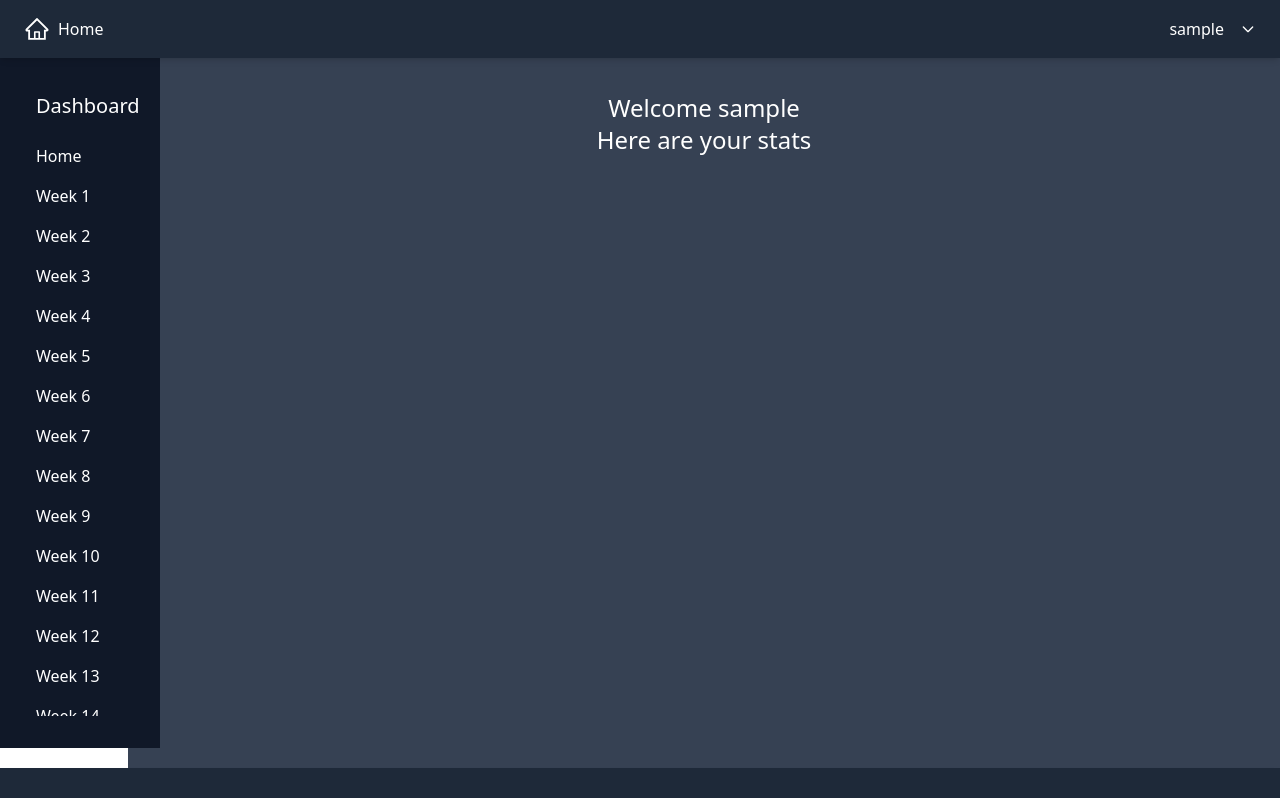
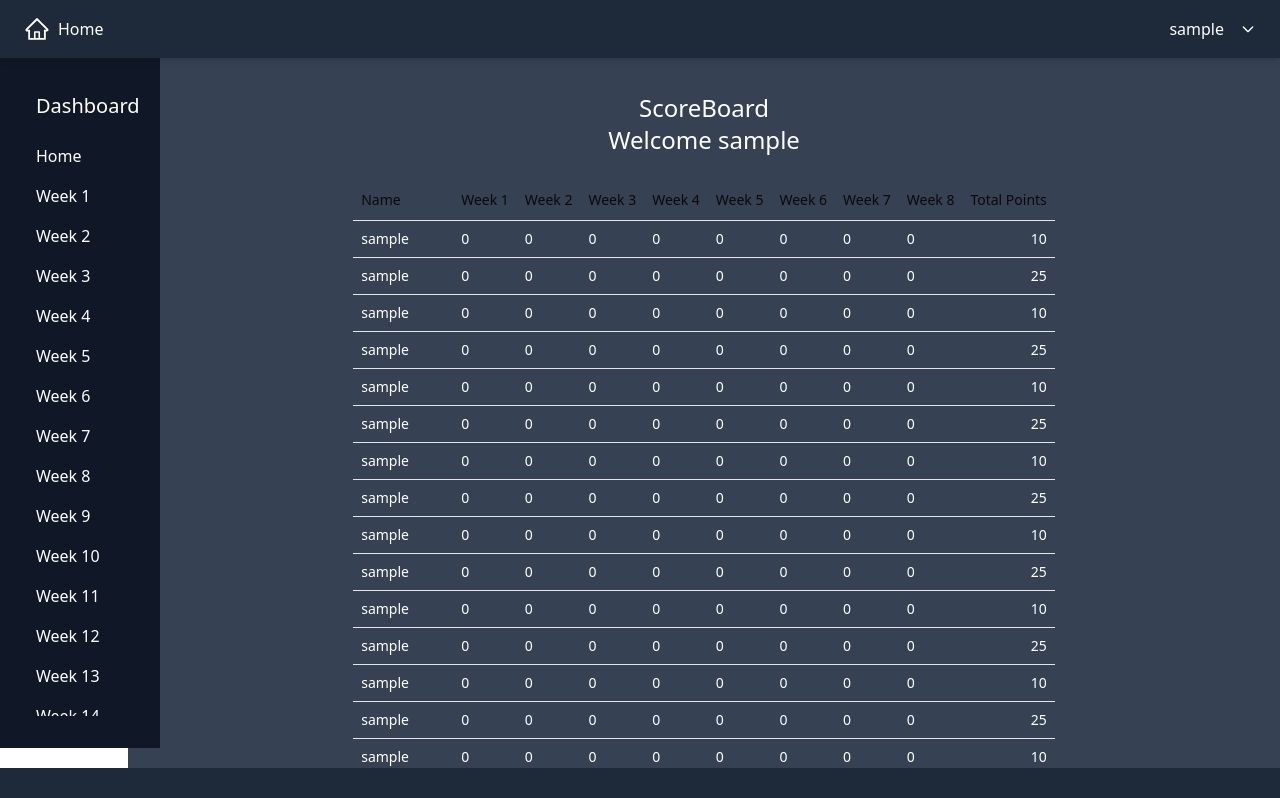
Before and after one commit to williamscodebox/ffApp, a React (Vite) app in the folder frontend/: page /menu in a window 1280 px wide. Shown: the top 798 px of the page. Built offline with nearby package versions, Linux system fonts and the light colour scheme; sample sign-in values are in the browser's storage.

Commit message:
updated Menu

```diff
--- a/frontend/src/components/ScoreBoard.jsx
+++ b/frontend/src/components/ScoreBoard.jsx
@@ -1,4 +1,5 @@
 import React from "react";
+import { useSelector } from "react-redux";
 import {
   Table,
   TableBody,
@@ -10,25 +11,220 @@ import {
 } from "@/components/ui/table";
 
 const ScoreBoard = () => {
+  const { userInfo } = useSelector((state) => state.auth);
   return (
     <div>
-      <div>ScoreBoard</div>
+      <div className="flex justify-center p-3">
+        {/* Here you will find your points totals */}
+      </div>
       <Table>
-        <TableCaption>A list of your recent invoices.</TableCaption>
+        <TableCaption>Current player standings.</TableCaption>
         <TableHeader>
           <TableRow>
-            <TableHead className="w-[100px]">Invoice</TableHead>
-            <TableHead>Status</TableHead>
-            <TableHead>Method</TableHead>
-            <TableHead className="text-right">Amount</TableHead>
+            <TableHead className="w-[100px]">Name</TableHead>
+            <TableHead>Week 1</TableHead>
+            <TableHead>Week 2</TableHead>
+            <TableHead>Week 3</TableHead>
+            <TableHead>Week 4</TableHead>
+            <TableHead>Week 5</TableHead>
+            <TableHead>Week 6</TableHead>
+            <TableHead>Week 7</TableHead>
+            <TableHead>Week 8</TableHead>
+            <TableHead className="text-right">Total Points</TableHead>
           </TableRow>
         </TableHeader>
         <TableBody>
           <TableRow>
-            <TableCell className="font-medium">INV001</TableCell>
-            <TableCell>Paid</TableCell>
-            <TableCell>Credit Card</TableCell>
-            <TableCell className="text-right">$250.00</TableCell>
+            <TableCell className="font-medium">{userInfo.username}</TableCell>
+            <TableCell>0</TableCell>
+            <TableCell>0</TableCell>
+            <TableCell>0</TableCell>
+            <TableCell>0</TableCell>
+            <TableCell>0</TableCell>
+            <TableCell>0</TableCell>
+            <TableCell>0</TableCell>
+            <TableCell>0</TableCell>
+            <TableCell className="text-right">10</TableCell>
+          </TableRow>
+          <TableRow>
+            <TableCell className="font-medium">{userInfo.username}</TableCell>
+            <TableCell>0</TableCell>
+            <TableCell>0</TableCell>
+            <TableCell>0</TableCell>
+            <TableCell>0</TableCell>
+            <TableCell>0</TableCell>
+            <TableCell>0</TableCell>
+            <TableCell>0</TableCell>
+            <TableCell>0</TableCell>
+            <TableCell className="text-right">25</TableCell>
+          </TableRow>
+          <TableRow>
+            <TableCell className="font-medium">{userInfo.username}</TableCell>
+            <TableCell>0</TableCell>
+            <TableCell>0</TableCell>
+            <TableCell>0</TableCell>
+            <TableCell>0</TableCell>
+            <TableCell>0</TableCell>
+            <TableCell>0</TableCell>
+            <TableCell>0</TableCell>
+            <TableCell>0</TableCell>
+            <TableCell className="text-right">10</TableCell>
+          </TableRow>
+          <TableRow>
+            <TableCell className="font-medium">{userInfo.username}</TableCell>
+            <TableCell>0</TableCell>
+            <TableCell>0</TableCell>
+            <TableCell>0</TableCell>
+            <TableCell>0</TableCell>
+            <TableCell>0</TableCell>
+            <TableCell>0</TableCell>
+            <TableCell>0</TableCell>
+            <TableCell>0</TableCell>
+            <TableCell className="text-right">25</TableCell>
+          </TableRow>
+          <TableRow>
+            <TableCell className="font-medium">{userInfo.username}</TableCell>
+            <TableCell>0</TableCell>
+            <TableCell>0</TableCell>
+            <TableCell>0</TableCell>
+            <TableCell>0</TableCell>
+            <TableCell>0</TableCell>
+            <TableCell>0</TableCell>
+            <TableCell>0</TableCell>
+            <TableCell>0</TableCell>
+            <TableCell className="text-right">10</TableCell>
+          </TableRow>
+          <TableRow>
+            <TableCell className="font-medium">{userInfo.username}</TableCell>
+            <TableCell>0</TableCell>
+            <TableCell>0</TableCell>
+            <TableCell>0</TableCell>
+            <TableCell>0</TableCell>
+            <TableCell>0</TableCell>
+            <TableCell>0</TableCell>
+            <TableCell>0</TableCell>
+            <TableCell>0</TableCell>
+            <TableCell className="text-right">25</TableCell>
+          </TableRow>
+          <TableRow>
+            <TableCell className="font-medium">{userInfo.username}</TableCell>
+            <TableCell>0</TableCell>
+            <TableCell>0</TableCell>
+            <TableCell>0</TableCell>
+            <TableCell>0</TableCell>
+            <TableCell>0</TableCell>
+            <TableCell>0</TableCell>
+            <TableCell>0</TableCell>
+            <TableCell>0</TableCell>
+            <TableCell className="text-right">10</TableCell>
+          </TableRow>
+          <TableRow>
+            <TableCell className="font-medium">{userInfo.username}</TableCell>
+            <TableCell>0</TableCell>
+            <TableCell>0</TableCell>
+            <TableCell>0</TableCell>
+            <TableCell>0</TableCell>
+            <TableCell>0</TableCell>
+            <TableCell>0</TableCell>
+            <TableCell>0</TableCell>
+            <TableCell>0</TableCell>
+            <TableCell className="text-right">25</TableCell>
+          </TableRow>
+          <TableRow>
+            <TableCell className="font-medium">{userInfo.username}</TableCell>
+            <TableCell>0</TableCell>
+            <TableCell>0</TableCell>
+            <TableCell>0</TableCell>
+            <TableCell>0</TableCell>
+            <TableCell>0</TableCell>
+            <TableCell>0</TableCell>
+            <TableCell>0</TableCell>
+            <TableCell>0</TableCell>
+            <TableCell className="text-right">10</TableCell>
+          </TableRow>
+          <TableRow>
+            <TableCell className="font-medium">{userInfo.username}</TableCell>
+            <TableCell>0</TableCell>
+            <TableCell>0</TableCell>
+            <TableCell>0</TableCell>
+            <TableCell>0</TableCell>
+            <TableCell>0</TableCell>
+            <TableCell>0</TableCell>
+            <TableCell>0</TableCell>
+            <TableCell>0</TableCell>
+            <TableCell className="text-right">25</TableCell>
+          </TableRow>
+          <TableRow>
+            <TableCell className="font-medium">{userInfo.username}</TableCell>
+            <TableCell>0</TableCell>
+            <TableCell>0</TableCell>
+            <TableCell>0</TableCell>
+            <TableCell>0</TableCell>
+            <TableCell>0</TableCell>
+            <TableCell>0</TableCell>
+            <TableCell>0</TableCell>
+            <TableCell>0</TableCell>
+            <TableCell className="text-right">10</TableCell>
+          </TableRow>
+          <TableRow>
+            <TableCell className="font-medium">{userInfo.username}</TableCell>
+            <TableCell>0</TableCell>
+            <TableCell>0</TableCell>
+            <TableCell>0</TableCell>
+            <TableCell>0</TableCell>
+            <TableCell>0</TableCell>
+            <TableCell>0</TableCell>
+            <TableCell>0</TableCell>
+            <TableCell>0</TableCell>
+            <TableCell className="text-right">25</TableCell>
+          </TableRow>
+          <TableRow>
+            <TableCell className="font-medium">{userInfo.username}</TableCell>
+            <TableCell>0</TableCell>
+            <TableCell>0</TableCell>
+            <TableCell>0</TableCell>
+            <TableCell>0</TableCell>
+            <TableCell>0</TableCell>
+            <TableCell>0</TableCell>
+            <TableCell>0</TableCell>
+            <TableCell>0</TableCell>
+            <TableCell className="text-right">10</TableCell>
+          </TableRow>
+          <TableRow>
+            <TableCell className="font-medium">{userInfo.username}</TableCell>
+            <TableCell>0</TableCell>
+            <TableCell>0</TableCell>
+            <TableCell>0</TableCell>
+            <TableCell>0</TableCell>
+            <TableCell>0</TableCell>
+            <TableCell>0</TableCell>
+            <TableCell>0</TableCell>
+            <TableCell>0</TableCell>
+            <TableCell className="text-right">25</TableCell>
+          </TableRow>
+          <TableRow>
+            <TableCell className="font-medium">{userInfo.username}</TableCell>
+            <TableCell>0</TableCell>
+            <TableCell>0</TableCell>
+            <TableCell>0</TableCell>
+            <TableCell>0</TableCell>
+            <TableCell>0</TableCell>
+            <TableCell>0</TableCell>
+            <TableCell>0</TableCell>
+            <TableCell>0</TableCell>
+            <TableCell className="text-right">10</TableCell>
+          </TableRow>
+          <TableRow>
+            <TableCell className="font-medium">{userInfo.username}</TableCell>
+            <TableCell>0</TableCell>
+            <TableCell>0</TableCell>
+            <TableCell>0</TableCell>
+            <TableCell>0</TableCell>
+            <TableCell>0</TableCell>
+            <TableCell>0</TableCell>
+            <TableCell>0</TableCell>
+            <TableCell>0</TableCell>
+            <TableCell className="text-right">25</TableCell>
           </TableRow>
         </TableBody>
       </Table>
--- a/frontend/src/pages/Auth/Menu.jsx
+++ b/frontend/src/pages/Auth/Menu.jsx
@@ -1,6 +1,7 @@
 import { useEffect } from "react";
 import Sidebar from "../../components/Sidebar";
 import { useSelector } from "react-redux";
+import ScoreBoard from "@/components/ScoreBoard";
 
 const Menu = () => {
   const { userInfo } = useSelector((state) => state.auth);
@@ -17,11 +18,12 @@ const Menu = () => {
       <div className="w-[90%]">
         <div className="flex flex-col items-center text-2xl text-white bg-gray-700 h-[200vh] pt-10">
           <div>
+            <p>ScoreBoard</p>
+          </div>
+          <div>
             <p>Welcome {userInfo.username}</p>
           </div>
-          <div>
-            <p>Here are your stats</p>
-          </div>
+          <ScoreBoard />
         </div>
       </div>
     </div>
```
